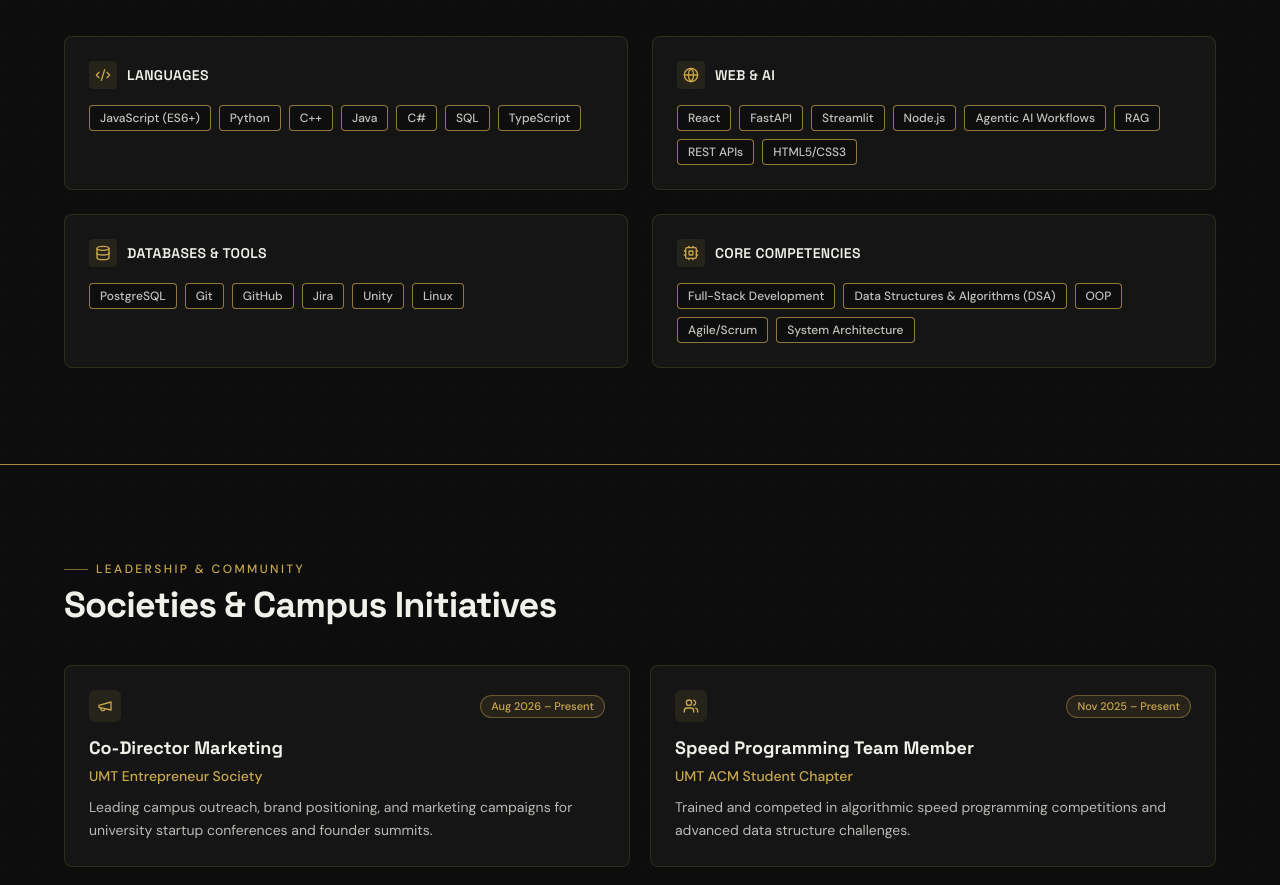
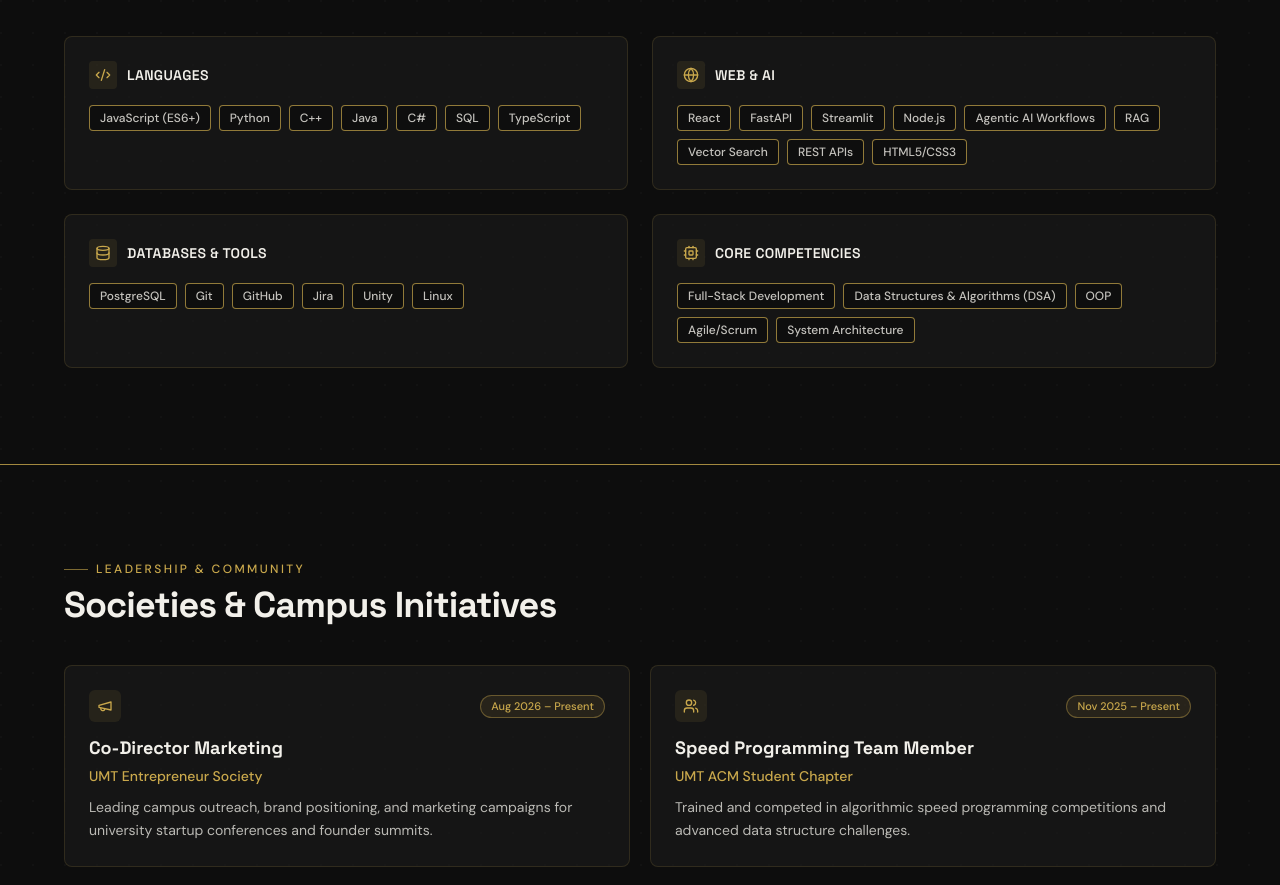
Before and after one commit to daniyalsaqib/daniyal-portfolio, a React (Vite) app: page / in a window 1280 px wide. Shown: the part 4000-4885 px from the top of the page. Built offline with nearby package versions, Linux system fonts and the light colour scheme.

Commit message:
docs: update README with latest resume experience and sync skills

```diff
--- a/src/components/SkillsSection.tsx
+++ b/src/components/SkillsSection.tsx
@@ -16,6 +16,7 @@ const groups = [
       'Node.js',
       'Agentic AI Workflows',
       'RAG',
+      'Vector Search',
       'REST APIs',
       'HTML5/CSS3',
     ],
```
Also changed, not shown: 1 other file (tests, documents, lock files or other folders).
